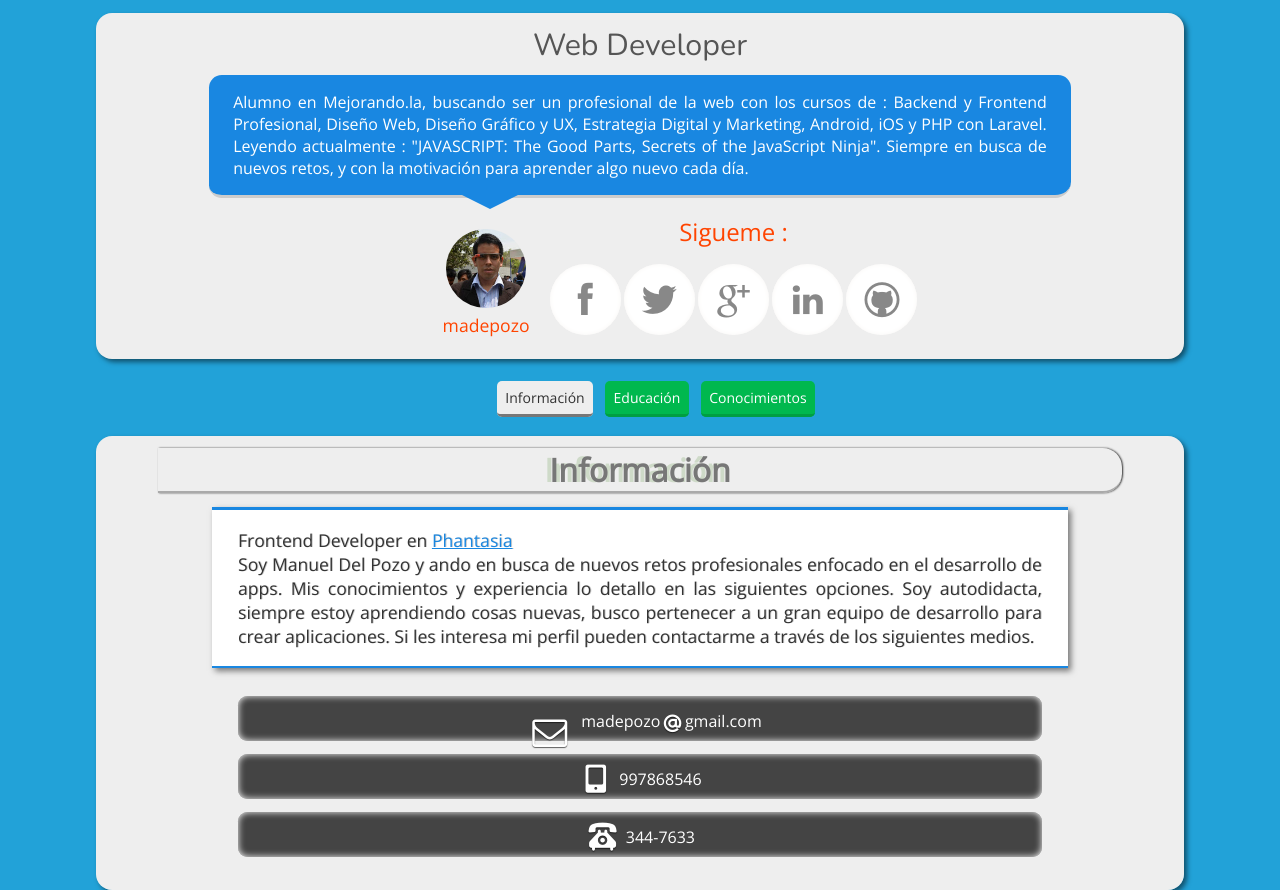
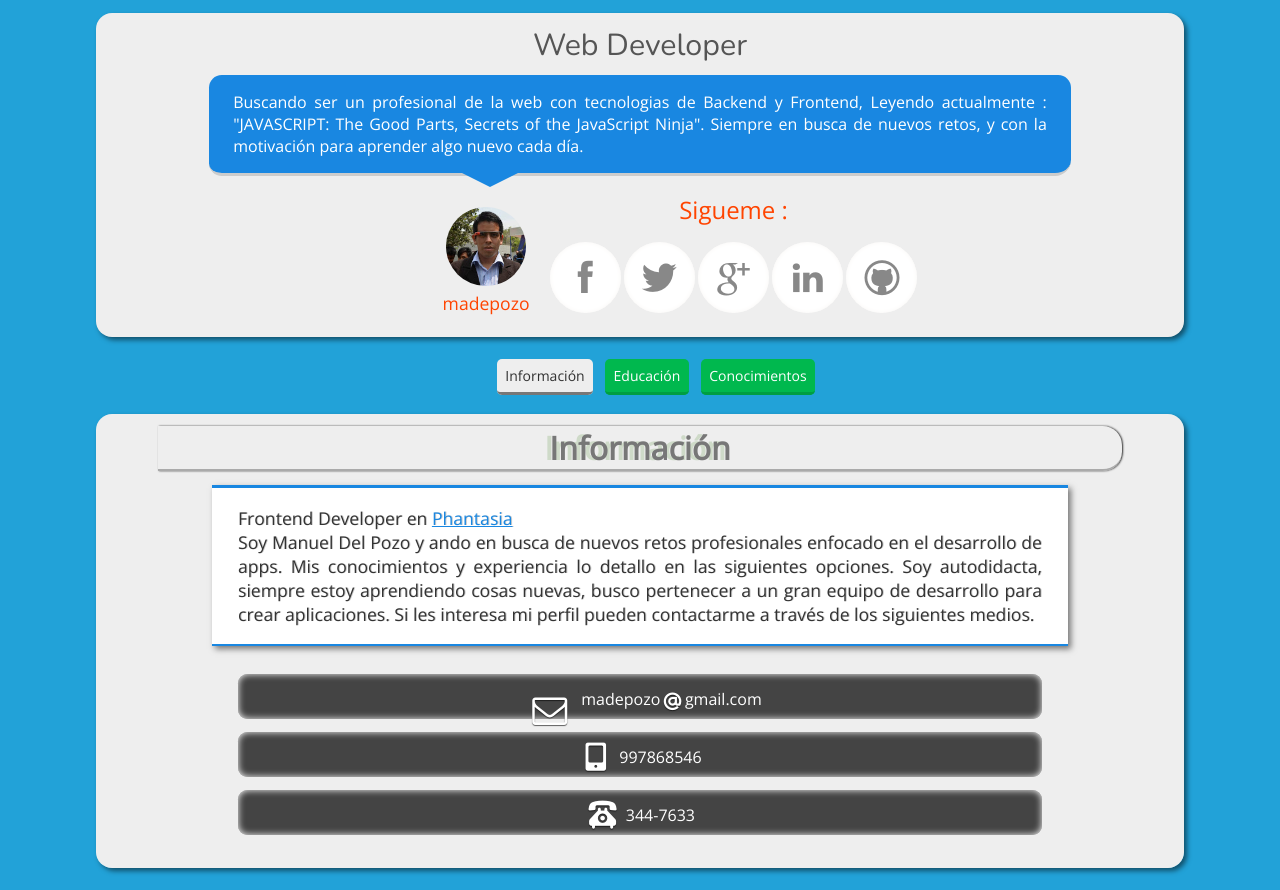
Before and after one commit to madepozo/madepozo.github.io, a plain HTML site: page index.html in a window 1280 px wide. Shown: the top 890 px of the page. Drawn offline with nearby package versions, Linux system fonts and the light colour scheme.

Commit message:
Update intro

```diff
--- a/index.html
+++ b/index.html
@@ -136,8 +136,7 @@
       function mainController ($scope, $route) {
         $scope.accounts = accounts;
         $scope.$route = $route;
-        $scope.description = 'Alumno en Mejorando.la, buscando ser un profesional de la web con los cursos de : Backend y Frontend Profesional, ' +
-                  'Diseño Web, Diseño Gráfico y UX, Estrategia Digital y Marketing, Android, iOS y PHP con Laravel. '+
+        $scope.description = 'Buscando ser un profesional de la web con tecnologias de Backend y Frontend, ' +
                   'Leyendo actualmente : "JAVASCRIPT: The Good Parts, Secrets of the JavaScript Ninja". Siempre en busca de nuevos retos, y con la motivación para aprender algo nuevo cada día.'
       }
 
```
